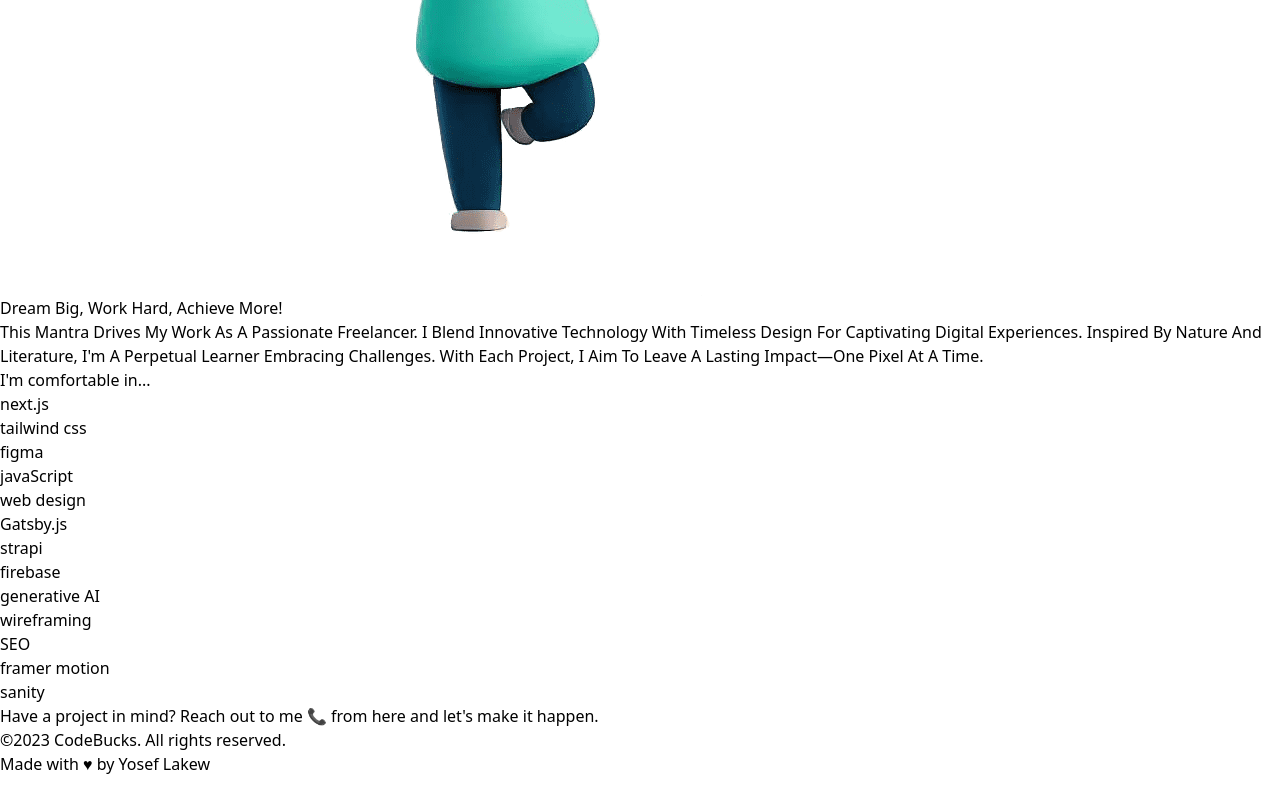
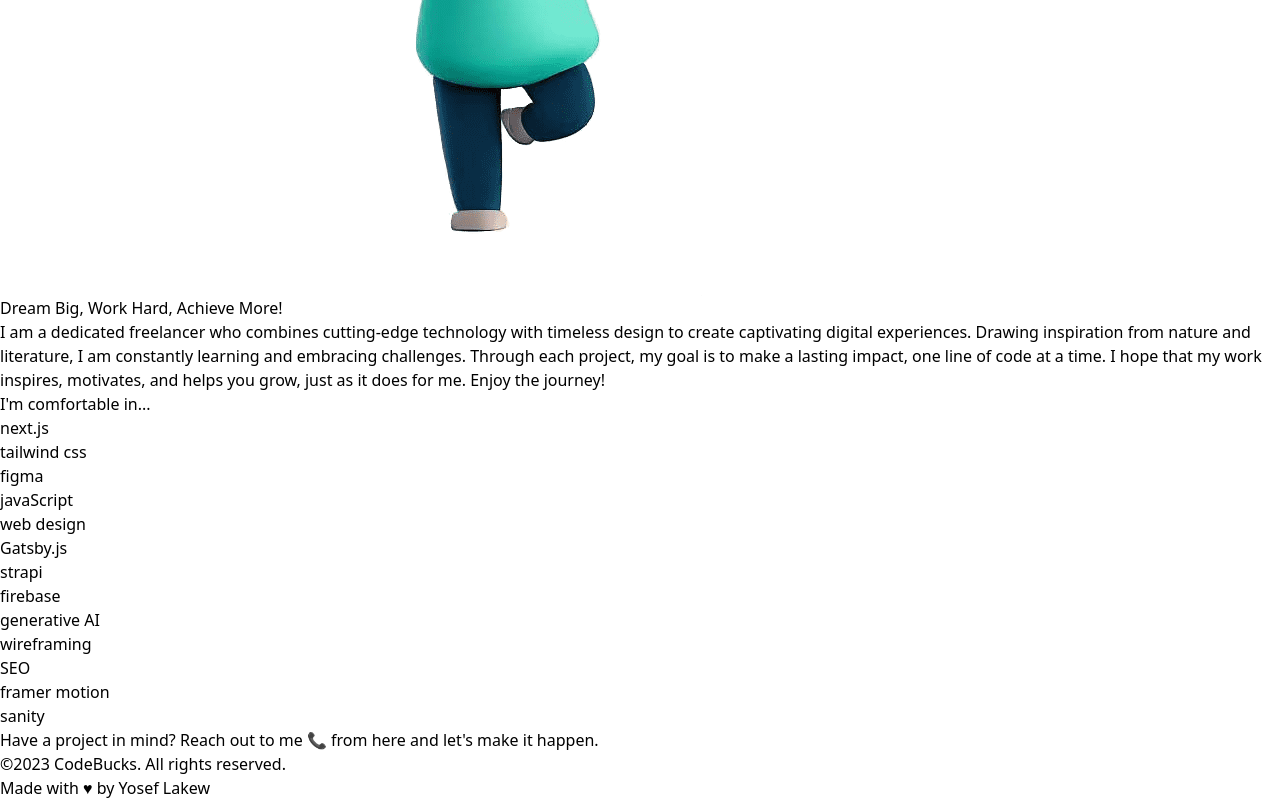
Before and after one commit to yoseflakew25/CodeBlogs, a Next.js app: page /about in a window 1280 px wide. Shown: the part 1153-1953 px from the top of the page. Before the commit the page ends 1929 px from the top, so only its background shows below. Built offline with nearby package versions, Linux system fonts and the light colour scheme.

Commit message:
Update AboutCoverSection.js

```diff
--- a/src/components/About/AboutCoverSection.js
+++ b/src/components/About/AboutCoverSection.js
@@ -18,7 +18,7 @@ const AboutCoverSection = () => {
             Dream Big, Work Hard, Achieve More!
             </h2>
             <p className='font-medium capitalize mt-4 text-base'>
-            This Mantra Drives My Work As A Passionate Freelancer. I Blend Innovative Technology With Timeless Design For Captivating Digital Experiences. Inspired By Nature And Literature, I'm A Perpetual Learner Embracing Challenges. With Each Project, I Aim To Leave A Lasting Impact—One Pixel At A Time.
+           I am a dedicated freelancer who combines cutting-edge technology with timeless design to create captivating digital experiences. Drawing inspiration from nature and literature, I am constantly learning and embracing challenges. Through each project, my goal is to make a lasting impact, one line of code at a time. I hope that my work inspires, motivates, and helps you grow, just as it does for me. Enjoy the journey!
             </p>
         </div>
     </section>
```
